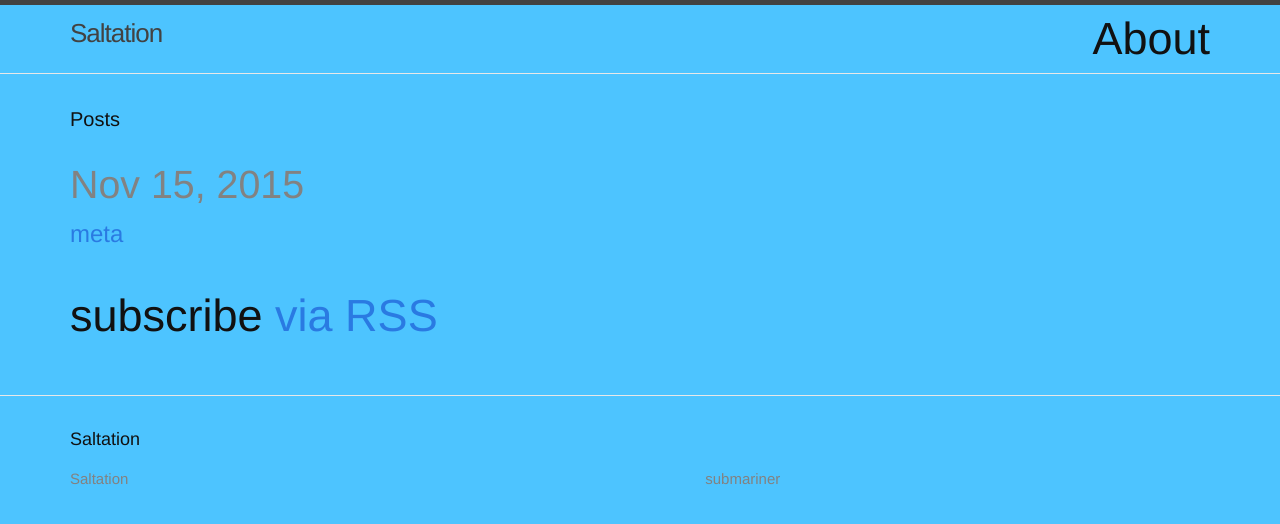
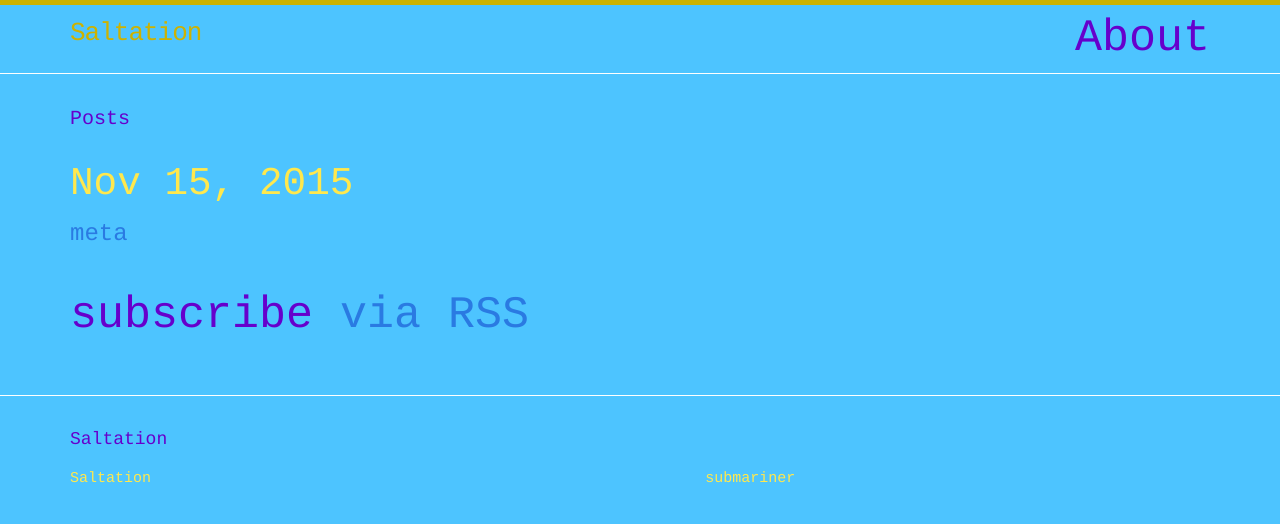
Before and after one commit to evanamiesgalonski/map, a Jekyll site: the page built from maper/index.html, in a window 1280 px wide. Shown: the top 524 px of the page. Built offline with Jekyll 4.4.1, drawn with Linux system fonts in a browser that asks for light colours.

Commit message:
Update main.scss

```diff
--- a/maper/css/main.scss
+++ b/maper/css/main.scss
@@ -6,18 +6,18 @@
 
 
 // Our variables
-$base-font-family: Helvetica, Arial, sans-serif;
+$base-font-family: Courier;
 $base-font-size:   45px;
 $small-font-size:  $base-font-size * 0.875;
 $base-line-height: 1.5;
 
 $spacing-unit:     30px;
 
-$text-color:       #111;
+$text-color:       #6600cc;
 $background-color: #4dc4ff;
 $brand-color:      #2a7ae2;
 
-$grey-color:       #828282;
+$grey-color:       #ffe84d;
 $grey-color-light: lighten($grey-color, 40%);
 $grey-color-dark:  darken($grey-color, 25%);
 
```
